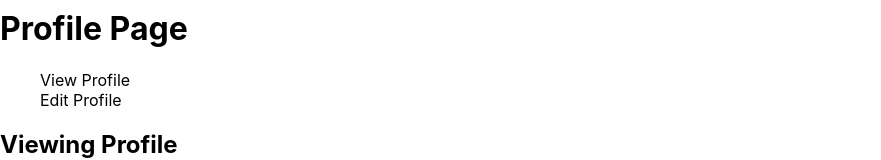
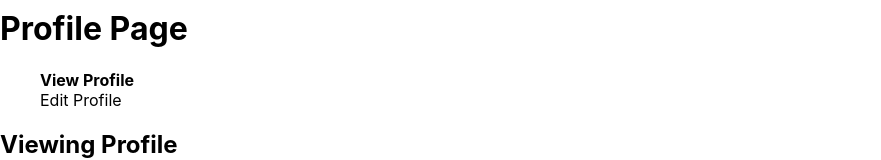
Before and after one commit to ddfilipov/react-router-practice, a React (Create React App) app: page /tutorial/profile/view-profile in a window 1280 px wide. Shown: the part 146-306 px from the top of the page, without its empty margins (0-881 px from the left). Built offline with nearby package versions, Linux system fonts and the light colour scheme.

Commit message:
added bold font on the current link

```diff
--- a/package.json
+++ b/package.json
@@ -13,6 +13,7 @@
     "react": "^17.0.2",
     "react-dom": "^17.0.2",
     "react-router-dom": "^5.3.0",
+    "react-router-hash-link": "^2.4.3",
     "react-scripts": "4.0.3",
     "typescript": "^4.4.4",
     "web-vitals": "^1.1.2"
@@ -42,6 +43,7 @@
     ]
   },
   "devDependencies": {
-    "@types/react-router-dom": "^5.3.2"
+    "@types/react-router-dom": "^5.3.2",
+    "@types/react-router-hash-link": "^2.4.4"
   }
 }
--- a/src/App.css
+++ b/src/App.css
@@ -10,6 +10,7 @@
     display: flex;
     justify-content: space-evenly;
 }
+
 a {
     text-decoration: none;
     color: inherit;
@@ -18,3 +19,7 @@ a {
 li{
     list-style-type: none;
 }
+
+.activeLinkNav {
+    font-weight: bold;
+}
--- a/src/components/Header.tsx
+++ b/src/components/Header.tsx
@@ -1,4 +1,4 @@
-import { Link } from "react-router-dom"
+import { NavHashLink as Link } from "react-router-hash-link";
 
 const Header = () => {
     return (
@@ -6,13 +6,13 @@ const Header = () => {
             <h1>React Router</h1>
             <ul className="nav">
                 <li>
-                    <Link to="/">Home</Link>
+                    <Link to="/" activeClassName="activeLinkNav">Home</Link>
                 </li>
                 <li>
-                    <Link to="/about">About</Link>
+                    <Link to="/about" activeClassName="activeLinkNav">About</Link>
                 </li>
                 <li>
-                    <Link to="/profile">Profile</Link>
+                    <Link to="/profile" activeClassName="activeLinkNav">Profile</Link>
                 </li>
             </ul>
         </>
--- a/src/pages/Profile.tsx
+++ b/src/pages/Profile.tsx
@@ -1,4 +1,5 @@
-import { Link, Redirect, Route, Switch, useRouteMatch } from "react-router-dom"
+import { Redirect, Route, Switch, useRouteMatch } from "react-router-dom"
+import { NavHashLink as Link } from "react-router-hash-link";
 import EditProfile from "./EditProfile"
 import ViewProfile from "./ViewProfile"
 
@@ -12,10 +13,10 @@ const Profile = () => {
             </h1>
             <ul>
                 <li>
-                    <Link to={`${url}/view-profile`}>View Profile</Link>
+                    <Link to={`${url}/view-profile`} activeClassName="activeLinkNav">View Profile</Link>
                 </li>
                 <li>
-                    <Link to={`${url}/edit-profile`}>Edit Profile</Link>
+                    <Link to={`${url}/edit-profile`} activeClassName="activeLinkNav">Edit Profile</Link>
                 </li>
             </ul>
 
```
Also changed, not shown: 1 other file (tests, documents, lock files or other folders).
